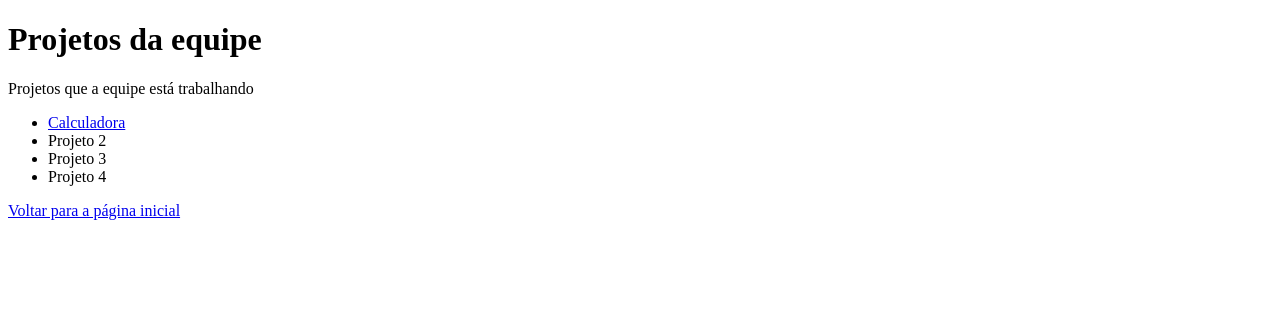
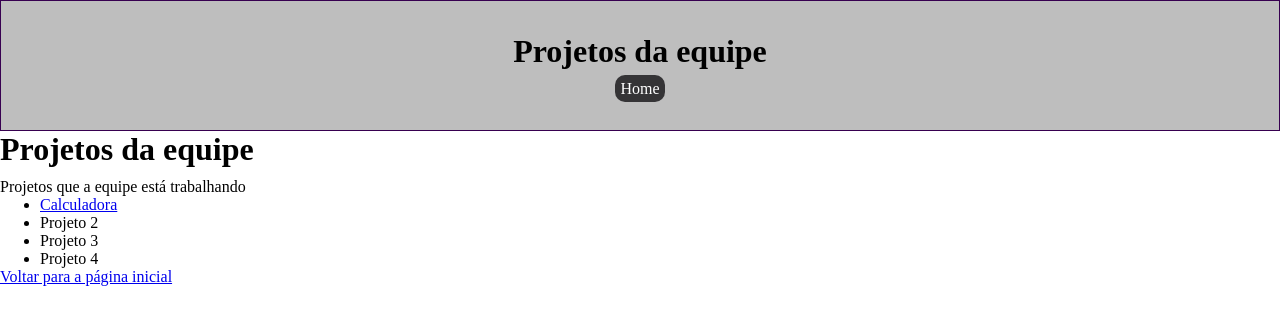
Before and after one commit to EnriqueCardoso/Projeto_01, a plain HTML site: page projetos.html in a window 1280 px wide. Drawn offline with Linux system fonts and the light colour scheme.

Commit message:
feat-#4: Continuação da página projetos e Header

```diff
--- a/projetos.html
+++ b/projetos.html
@@ -4,8 +4,49 @@
     <meta charset="UTF-8">
     <meta name="viewport" content="width=device-width, initial-scale=1.0">
     <title>Projetos da equipe</title>
+    <style>
+        * {
+            margin: 0;
+        }
+        h1 {
+            margin-bottom: 10px;
+        }
+
+
+
+        .header {
+            background-color: rgb(190, 190, 190);
+            color: black;
+            text-align: center;
+            width: calc(100% - 2px);
+            padding-top: 2rem;
+            padding-bottom: 2rem;
+            border: 1px solid rgb(55, 0, 80);
+        }
+
+        .botao {
+            background-color: rgb(53, 52, 54);
+            color: white;
+            border-radius: 10px;
+            padding: 5px;
+            text-align: center;
+            margin-left: calc(100% - 150px);
+            text-decoration: none;
+            margin: 20px;
+        }
+
+        .botao:hover {
+            border-bottom: 2px solid rgb(255, 255, 255);
+        }
+    </style>
 </head>
+
 <body>
+    <header class="header">
+        <h1>Projetos da equipe</h1>
+        <a href="index.html" class="botao">Home</a>
+
+    </header>
 
     <h1>Projetos da equipe</h1>
     <p>Projetos que a equipe está trabalhando</p>
```
